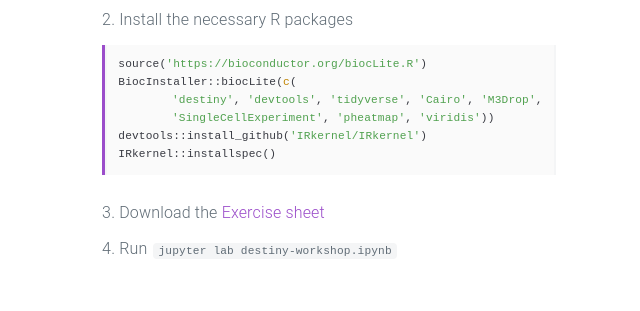
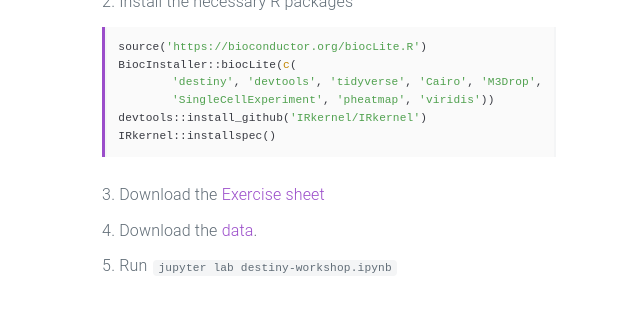
Before and after one commit to flying-sheep/destiny-workshop, a plain HTML site: page index.html in a window 1280 px wide. Shown: the part 309-620 px from the top of the page, without its empty margins (311-951 px from the left). Drawn offline with nearby package versions, Linux system fonts and the light colour scheme.

Commit message:
added data

```diff
--- a/index.html
+++ b/index.html
@@ -33,6 +33,7 @@ BiocInstaller::biocLite(c(
 devtools::install_github('IRkernel/IRkernel')
 IRkernel::installspec()</code></pre>
 <li>Download the <a href="https://raw.githubusercontent.com/flying-sheep/destiny-workshop/master/destiny-workshop.ipynb">Exercise sheet</a>
+<li>Download the <a href="https://raw.githubusercontent.com/flying-sheep/destiny-workshop/master/scialdone-raw.rds">data</a>.
 <li>Run <code>jupyter lab destiny-workshop.ipynb</code>
 </ol>
 </main>
```
